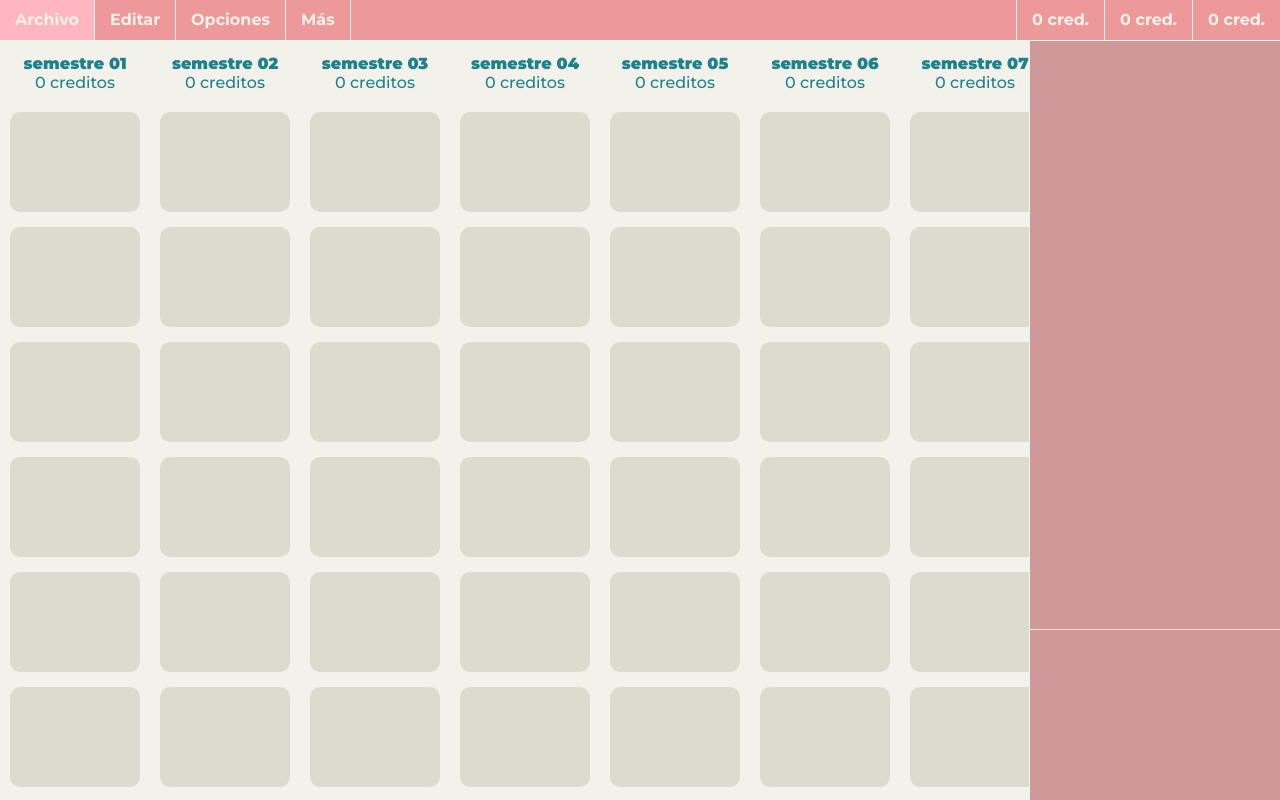
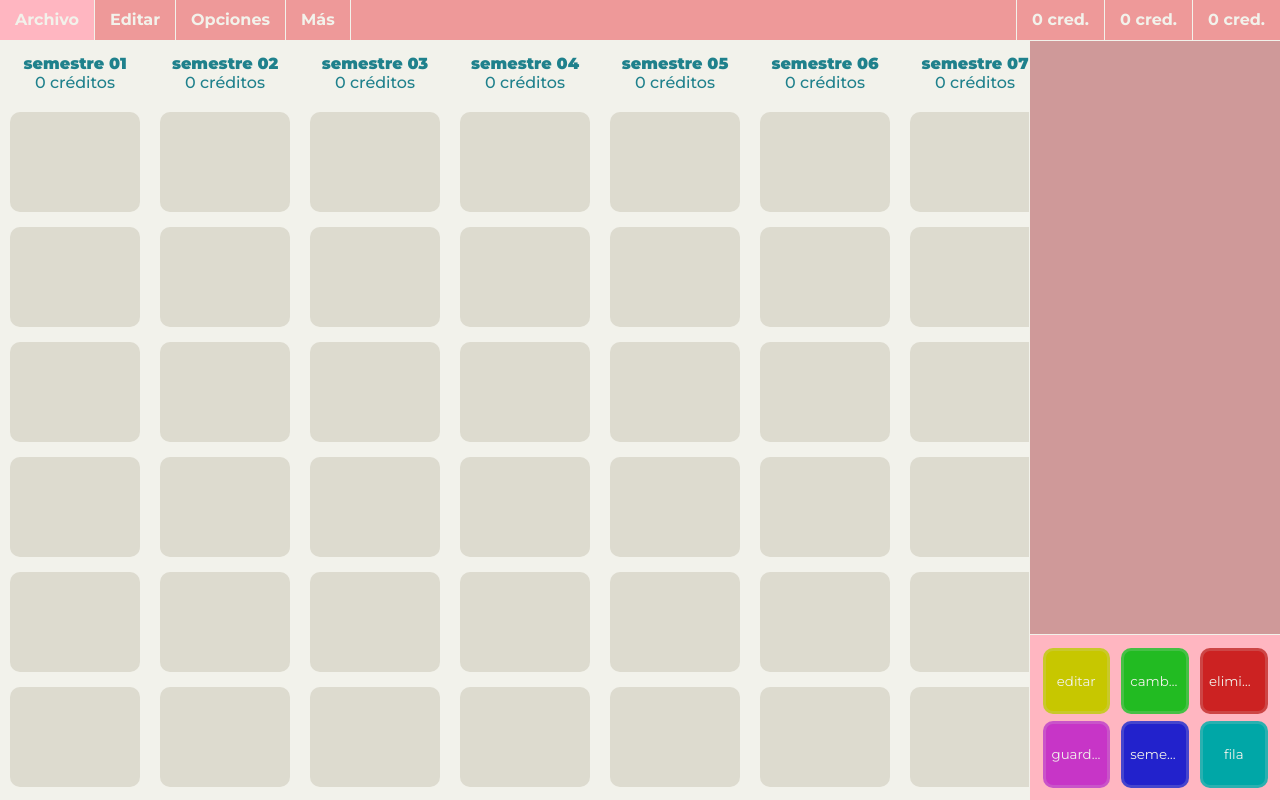
Before and after one commit to CristianCamiloGarciaPalacios/Malla_curricular, a plain HTML site: page index.html in a window 1280 px wide. Drawn offline with Linux system fonts and the light colour scheme.

Commit message:
commit main

```diff
--- a/app/main_app.js
+++ b/app/main_app.js
@@ -21,7 +21,7 @@ window.onload = function() {
         semestre.classList.add('semestre');
         const credito = document.createElement('p')
         credito.classList.add('credito');
-        credito.textContent = '0 creditos';
+        credito.textContent = '0 créditos';
         if (i < 9) {
             semestre.textContent = `semestre 0${i+1}`;
         } else {
--- a/index.html
+++ b/index.html
@@ -47,6 +47,12 @@
                 </div>
             </div>
             <div class="right-bottom-panel">
+                <button id="botonEditar" class="botonMenu">editar</button>
+                <button id="botonCambiar" class="botonMenu">cambiar</button>
+                <button id="botonEliminar" class="botonMenu">eliminar</button>
+                <button id="botonGuardar" class="botonMenu">guardar</button>
+                <button id="botonSemestre" class="botonMenu">semestre</button>
+                <button id="botonFila" class="botonMenu">fila</button>
             </div>
         </div>
     </div>
--- a/style/style_main_panel.css
+++ b/style/style_main_panel.css
@@ -15,7 +15,7 @@
 .main-panel::-webkit-scrollbar-thumb {
     height: 10px;
     width: 10px;
-    background-color: cadetblue;
+    background-color: #A0c0c0;
     border-radius: 10px;
 }
 
--- a/style/style_right_bottom_panel.css
+++ b/style/style_right_bottom_panel.css
@@ -1,9 +1,55 @@
 .right-bottom-panel {
-    background-color: #CF9999;
-    height: 170px;
+    display: grid;
+    grid-template-columns: repeat(3, 1fr);
+    grid-template-rows: 1fr 1fr;
+    gap: calc(10% / 2);
+    background-color: lightpink;
+    height: 140px;
+    padding: 5%;
     border-top: 1px solid #F2F2EB;
 
     @media screen and (max-height: 340px){
         display: none;
     }
 }
+
+
+.botonMenu {
+    font-family: "Montserrat", sans-serif;
+    border: 3px solid rgba(211, 211, 211, 0.2);
+    border-radius: 10px;
+    text-align: center;
+    white-space: nowrap;
+    color: #F2F2EB;
+    overflow: hidden;
+    text-overflow: ellipsis;
+}
+
+.botonMenu:hover {
+    cursor: pointer;
+    box-shadow: 0 0.1rem 0.4rem rgba(0,0,0,0.3);
+}
+
+#botonEditar {
+    background-color: #C7C700;
+}
+
+#botonCambiar {
+    background-color:#22BB22;
+}
+
+#botonEliminar {
+    background-color:#CC2222;
+}
+
+#botonGuardar {
+    background-color:#c735c7;
+}
+
+#botonSemestre {
+    background-color:#2222CC;
+}
+
+#botonFila {
+    background-color:#00a7a7;
+}
```
